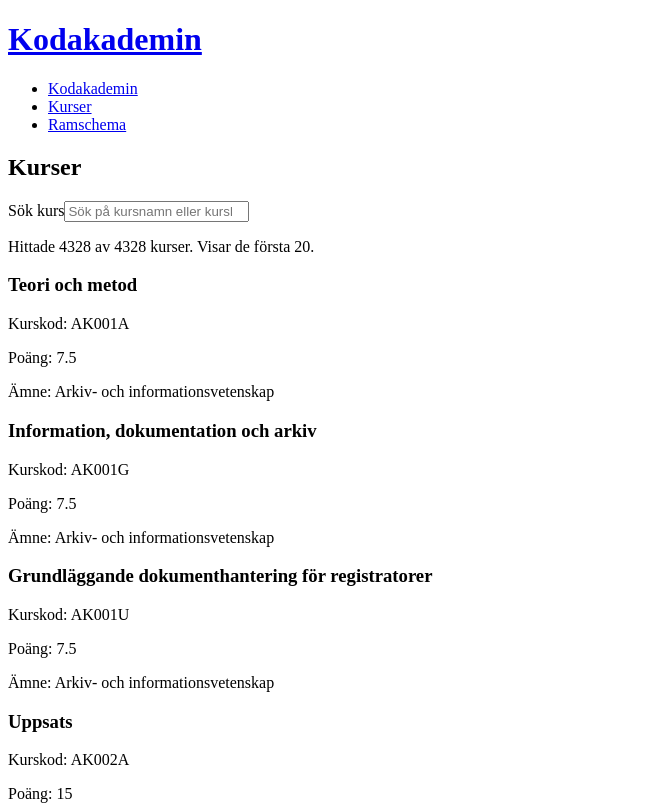
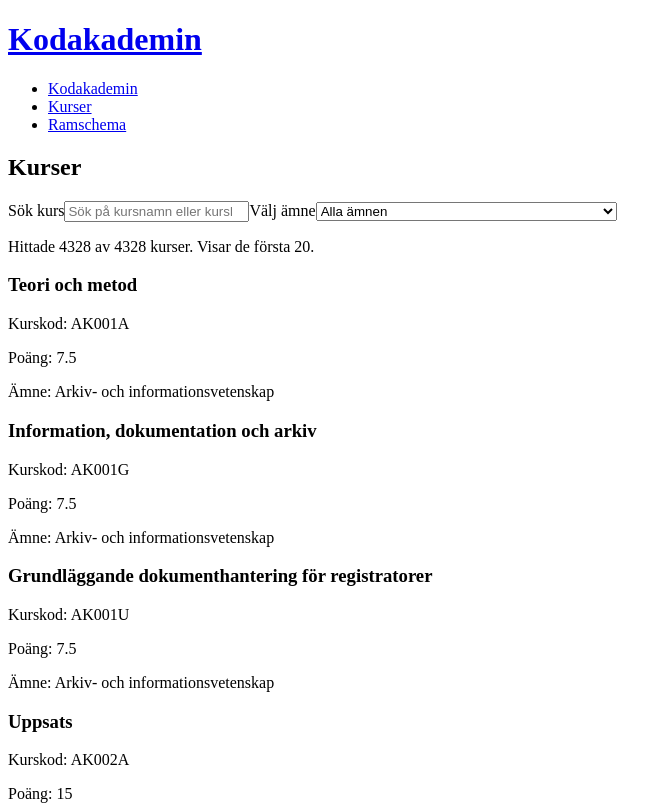
Before and after one commit to fredrikastjernlof/Kodakademin, an Angular app: page /kurser in a window 1280 px wide. Shown: the top 805 px of the page, without its empty margins (0-672 px from the left). Built offline with nearby package versions, Linux system fonts and the light colour scheme.

Commit message:
Add subject filtering with computed signals

```diff
--- a/src/app/pages/courses/courses.html
+++ b/src/app/pages/courses/courses.html
@@ -1,11 +1,21 @@
 <section class="courses-page">
     <h2>Kurser</h2>
 
+    <!-- Search input to filter courses by name or code -->
     <label for="courseSearch">Sök kurs</label>
-
-    <!-- Search input to filter courses by name or code -->
     <input id="courseSearch" type="search" placeholder="Sök på kursnamn eller kurskod" [value]="searchTerm()"
         (input)="updateSearchTerm($event)">
+
+    <!-- Dropdown to filter courses by subject -->
+    <label for="subjectFilter">Välj ämne</label>
+    <select id="subjectFilter" [value]="selectedSubject()" (change)="updateSubject($event)">
+        <option value="">Alla ämnen</option>
+
+        <!-- Dynamically generate options for each unique subject -->
+        @for (subject of subjects(); track subject) {
+        <option [value]="subject">{{ subject }}</option>
+        }
+    </select>
 
     <p>
         Hittade {{ filteredCourses().length }} av {{ courses().length }} kurser.
--- a/src/app/pages/courses/courses.ts
+++ b/src/app/pages/courses/courses.ts
@@ -15,17 +15,34 @@ export class Courses {
   // Update courses when the service data changes
   courses = this.courseService.allCourses;
 
-  // Signal to hold the current search term
+  // Signals for search term and selected subject
   searchTerm = signal('');
+  selectedSubject = signal('');
 
-  // Computed signal to filter courses based on the search term
+  // Computed signal to filter courses based on search term and selected subject
   filteredCourses = computed(() => {
     const search = this.searchTerm().toLowerCase().trim();
+    const subject = this.selectedSubject();
 
-    return this.courses().filter(course =>
-      course.courseName.toLowerCase().includes(search) ||
-      course.courseCode.toLowerCase().includes(search)
-    );
+    return this.courses().filter(course => {
+      const matchesSearch =
+        course.courseName.toLowerCase().includes(search) ||
+        course.courseCode.toLowerCase().includes(search);
+
+      const matchesSubject =
+        !subject || course.subject === subject;
+
+      return matchesSearch && matchesSubject;
+    });
+  });
+
+  // Computed signal to get unique subjects from the courses
+  subjects = computed(() => {
+    const uniqueSubjects = [
+      ...new Set(this.courses().map(course => course.subject))
+    ];
+
+    return uniqueSubjects.sort();
   });
 
   // Load courses when the component is initialized
@@ -38,4 +55,10 @@ export class Courses {
     const input = event.target as HTMLInputElement;
     this.searchTerm.set(input.value);
   }
+
+  // Method to update the selected subject based on user selection
+  updateSubject(event: Event): void {
+    const select = event.target as HTMLSelectElement;
+    this.selectedSubject.set(select.value);
+  }
 }
```
